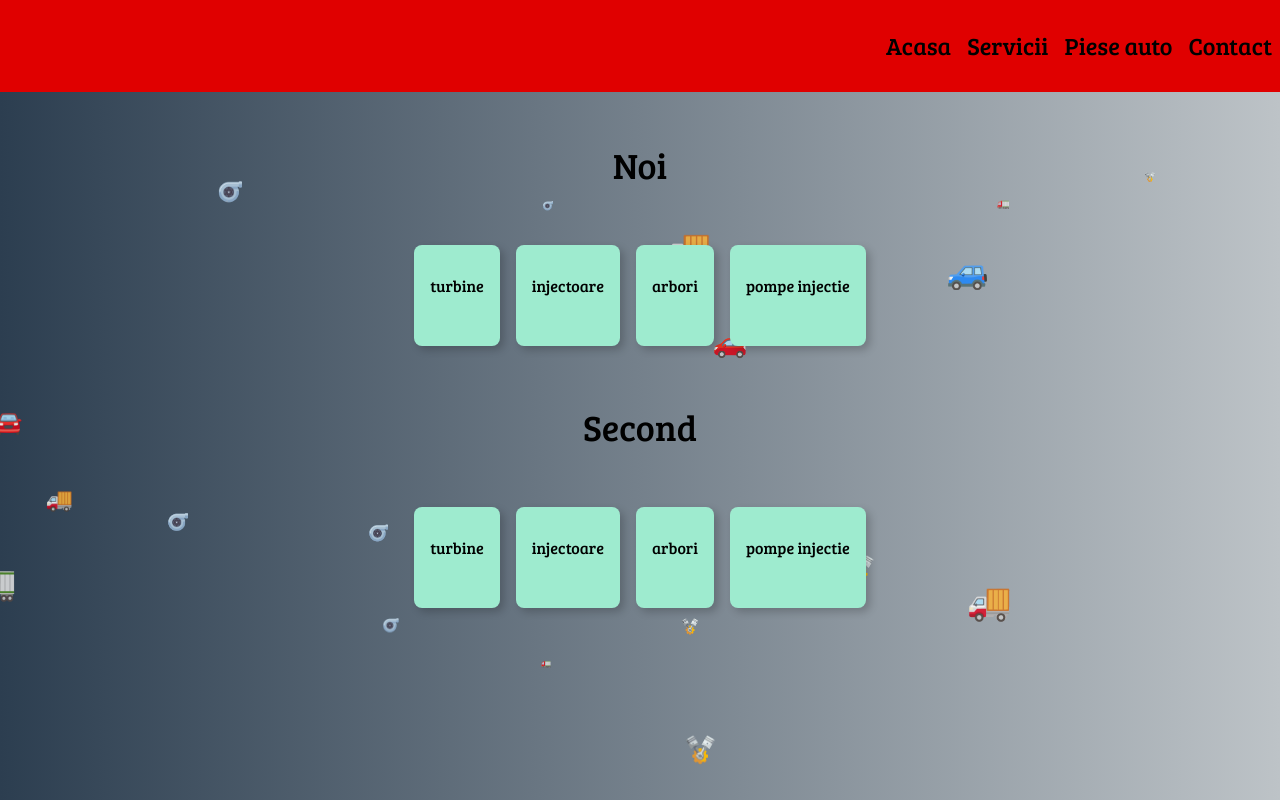
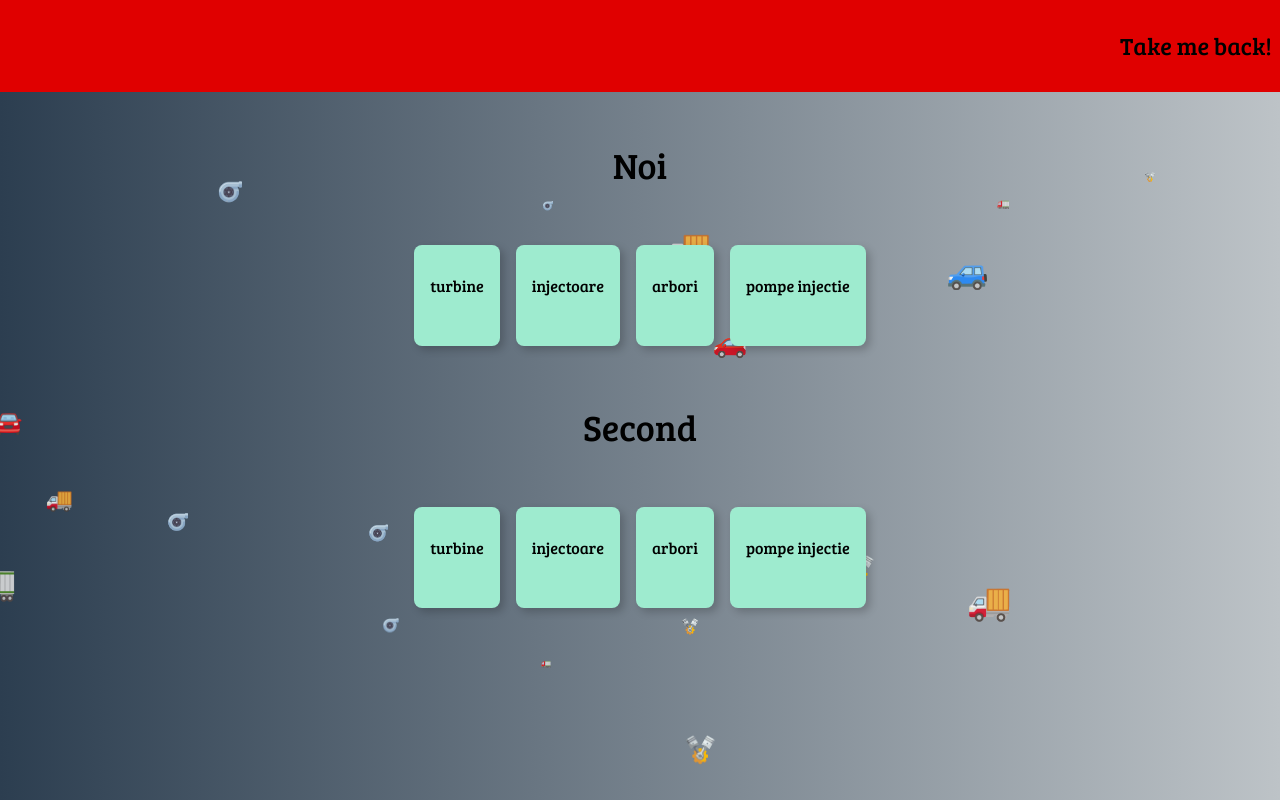
Before and after one commit to andrei3914/mechanicSite, a React (Create React App) app: page / in a window 1280 px wide. Both pictures are taken after a click on the element "Piese auto". Built offline with nearby package versions, Linux system fonts and the light colour scheme.

Commit message:
improved navigation

```diff
--- a/src/App.js
+++ b/src/App.js
@@ -13,10 +13,16 @@ import Footer from './components/Footer/Footer';
 function App() {
   const [route, setRoute] = useState('home');
 
+  const inPiese = () => {
+    let isInPiese = false;
+    route === 'home' ? isInPiese = false : isInPiese = true;
+    return isInPiese;
+  }
+
   return (
     <div className="App">
      <Particles className="particles" params={ParticleOptions} />
-     <Navigation setRoute={setRoute}/>
+     <Navigation setRoute={setRoute} inPiese={inPiese}/>
     { route === 'home'
     ? <div>
        <Slideshow />
--- a/src/components/Navigation/Navigation.css
+++ b/src/components/Navigation/Navigation.css
@@ -4,6 +4,13 @@
 }
 
 .stilNav {
+	display: flex;
+	justify-content: flex-end;
+	background-color: rgba(224,0,0,1);
+	overflow: auto;
+}
+
+.stilDivInterior {
 	display: flex;
 	justify-content: flex-end;
 	background-color: rgba(224,0,0,1);
--- a/src/components/Navigation/Navigation.js
+++ b/src/components/Navigation/Navigation.js
@@ -1,10 +1,11 @@
 import React from 'react';
 import './Navigation.css';
 
-const Navigation = ( {setRoute} ) => {
+const Navigation = ( {setRoute, inPiese} ) => {
 	return (
 		<nav className="stilNav">
-
+			{inPiese() === false ?
+			<div className="stilDivInterior">
 				<a href="#getMeHome">
 					<p className="f3 link dim black pa2 pointer stilButNav" onClick={() => setRoute('home')}> Acasa </p></a>
 				<a href="#serviciiFrate">
@@ -13,7 +14,11 @@ const Navigation = ( {setRoute} ) => {
 					className="f3 link dim black pa2 pointer stilButNav" onClick={() => setRoute('piese')}> Piese auto </p>
 				<a href="#whoWeAre">
 					<p className="f3 link dim black pa2 pointer stilButNav"> Contact </p></a>
-
+			</div>
+			:
+			<a href="#getMeHome">
+				<p className="f3 link dim black pa2 pointer stilButNav" onClick={() => setRoute('home')}> Take me back! </p></a>
+			}
 		</nav>
 	)
 }
```
Lines whose indentation alone changed are shown as unchanged.
